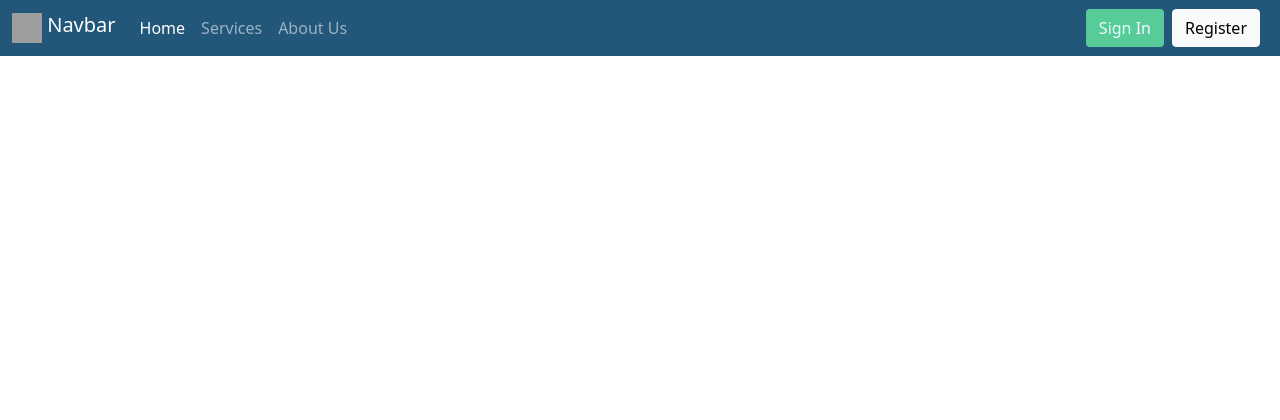
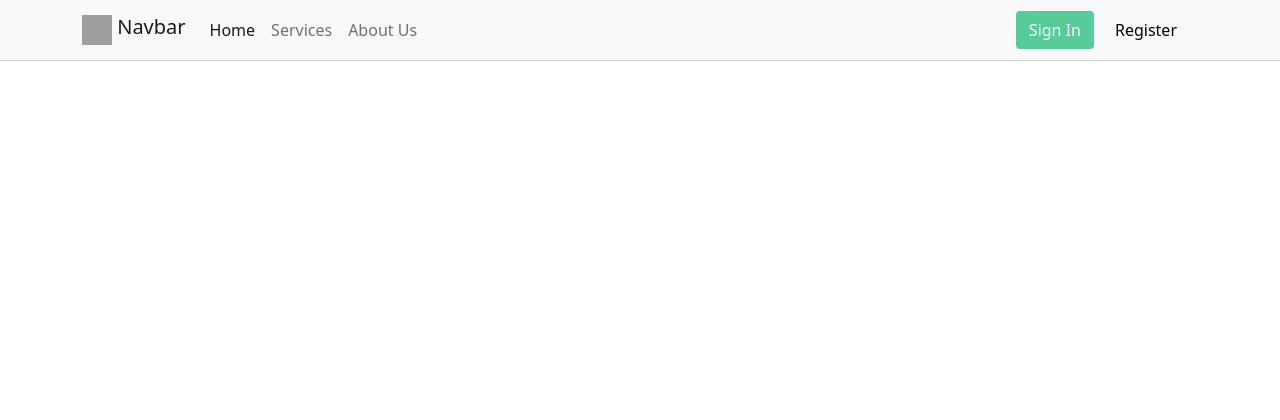
Before and after one commit to sarachafikidrissi/Locallinker, a Python web app: template templates/index.html in a window 1280 px wide. Shown: the top 420 px of the page. Run offline with Jinja, Linux system fonts and the light colour scheme; the template is opened without the code that fills it, so the values that code supplies are empty; grey boxes are pictures that could not be loaded.

Commit message:
navbar is done

```diff
--- /dev/null
+++ b/static/styles.css
@@ -0,0 +1,4 @@
+.navbar {
+    border-bottom: 1px solid lightgrey;
+    padding: 10px;
+}
--- a/templates/index.html
+++ b/templates/index.html
@@ -7,11 +7,12 @@
 
     <!-- Bootstrap CSS -->
     <link href="https://cdn.jsdelivr.net/npm/bootstrap@5.0.2/dist/css/bootstrap.min.css" rel="stylesheet" integrity="sha384-EVSTQN3/azprG1Anm3QDgpJLIm9Nao0Yz1ztcQTwFspd3yD65VohhpuuCOmLASjC" crossorigin="anonymous">
-
+    <link rel="stylesheet" href="../static/styles.css">
     <title>Locallinker</title>
   </head>
   <body style="height: 2000px;">
-    <nav class="navbar navbar-expand-sm navbar-dark container-fluid fixed-top" style="background-color: #22577A">
+    <nav class="navbar navbar-expand-sm navbar-light container-fluid bg-light" >
+      <div class="container">
         <a class="navbar-brand mb-0 h1" href="#">
           <img src="https://getbootstrap.com/docs/4.0/assets/brand/bootstrap-solid.svg" width="30f" height="30" class="d-inline-block align-top" alt="">
           Navbar
@@ -37,13 +38,14 @@
                     <a href="#" class="nav-link">About Us</a>
                 </li>
             </ul>
-        </div>
-       <div class="btn-toolbar" role="toolbar" aria-label="Toolbar with button groups">
+            <div class="btn-toolbar ms-auto" role="toolbar" aria-label="Toolbar with button groups">
               <div class="btn-group me-2" role="group" aria-label="First group">
                   <button type="button" class="btn " style="background-color: #57CC99; color: aliceblue;">Sign In</button>
               </div>
               <div class="btn-group me-2" role="group" aria-label="First group">
                   <button type="button" class="btn btn-light" >Register</button>
+              </div>
+             </div>
         </div>
       </div>
       </nav>
```
Also changed, not shown: templates/static/styles.css (deleted). Lines whose indentation alone changed are shown as unchanged.
